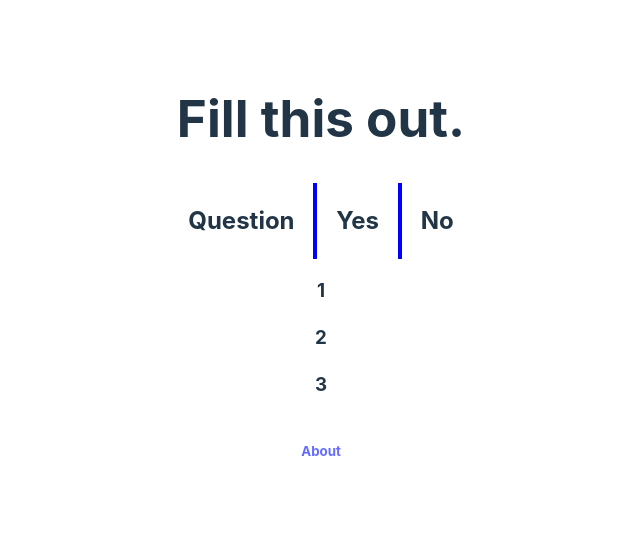
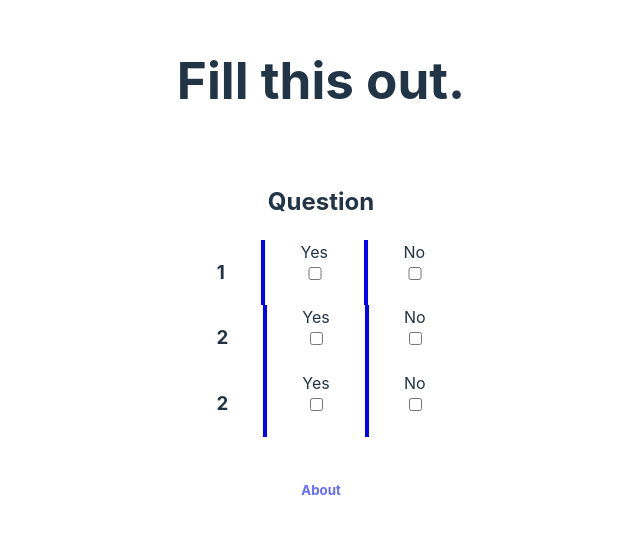
Before and after one commit to Erodri6z/shouldIBuy, a React (Vite) app: page /survey in a window 1280 px wide. Shown: the part 130-664 px from the top of the page, without its empty margins (319-959 px from the left). Built offline with nearby package versions, Linux system fonts and the light colour scheme.

Commit message:
add some css to the format

```diff
--- a/src/pages/Survey/survey.css
+++ b/src/pages/Survey/survey.css
@@ -1,5 +1,6 @@
 .survey{
   border: solid 2px white;
+  padding: 20px;
 }
 
 .chart-legend{
@@ -10,3 +11,8 @@
 span{
   border: 2px solid blue;
 }
+
+.checkbox-div{
+  display: flex;
+  flex-direction: column;
+}
--- a/src/pages/Survey/survey.jsx
+++ b/src/pages/Survey/survey.jsx
@@ -8,7 +8,7 @@ const Survey = () => {
   },{
     q:'2'
   },{
-    q:'3'
+    q:'2'
   }]
 
   return (
@@ -18,15 +18,21 @@ const Survey = () => {
       <div className="survey">
         <div className="chart-legend">
           <h2>Question</h2>
-          <span></span>
-          <h2>Yes</h2>
-          <span></span>
-          <h2>No</h2>
         </div>
         {
           questions.map(q =>
-            <div key={q.q}>
+            <div key={q.q} className="chart-legend">
               <h3>{q.q}</h3>
+              <span></span>
+              <div className="checkbox-div">
+              <label>Yes</label>
+              <input type="checkbox" name="Yes" id="yes" />
+              </div>
+              <span></span>
+              <div className="checkbox-div">
+              <label>No</label>
+              <input type="checkbox" name="Yes" id="yes" />
+              </div>
             </div>
           )
         }
```
